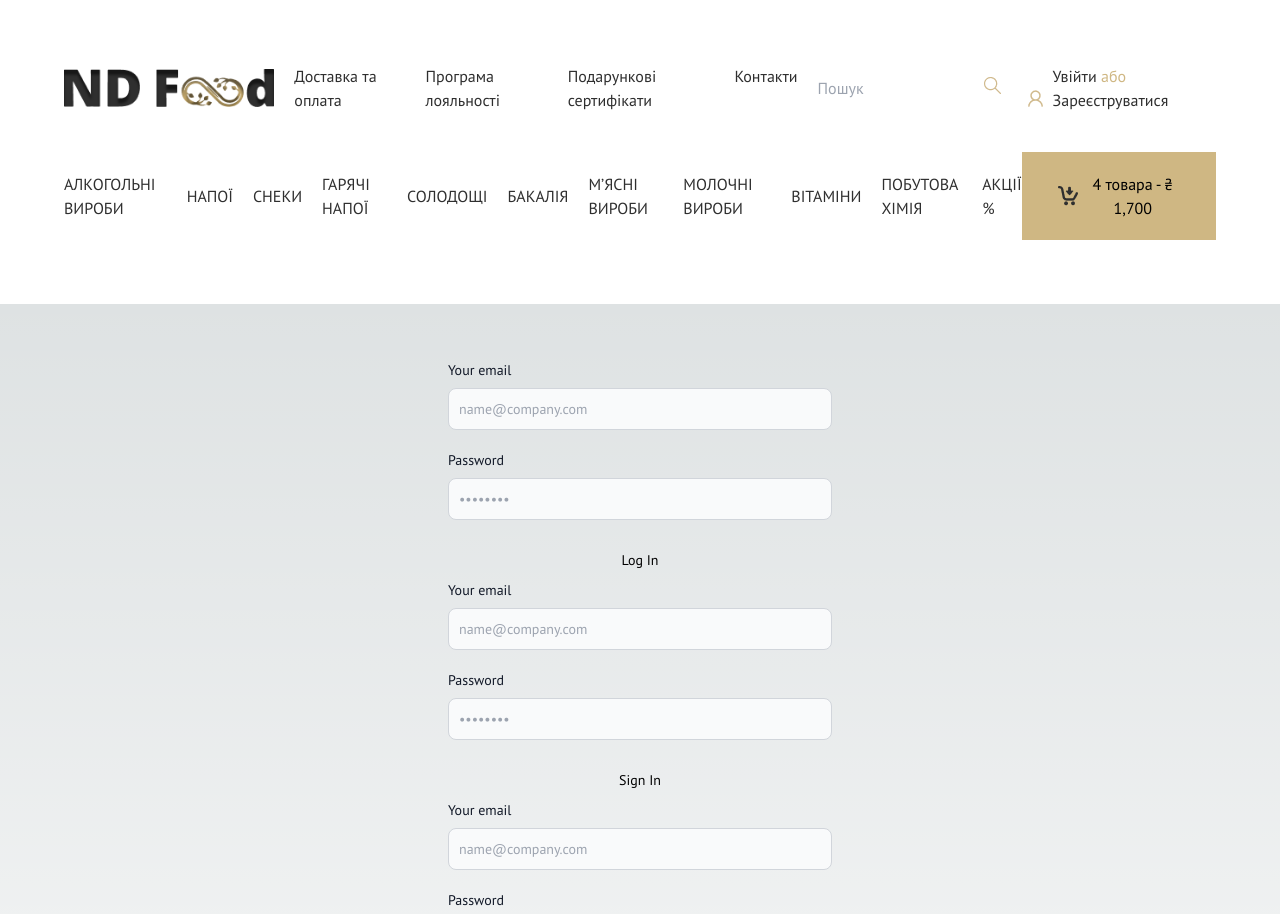
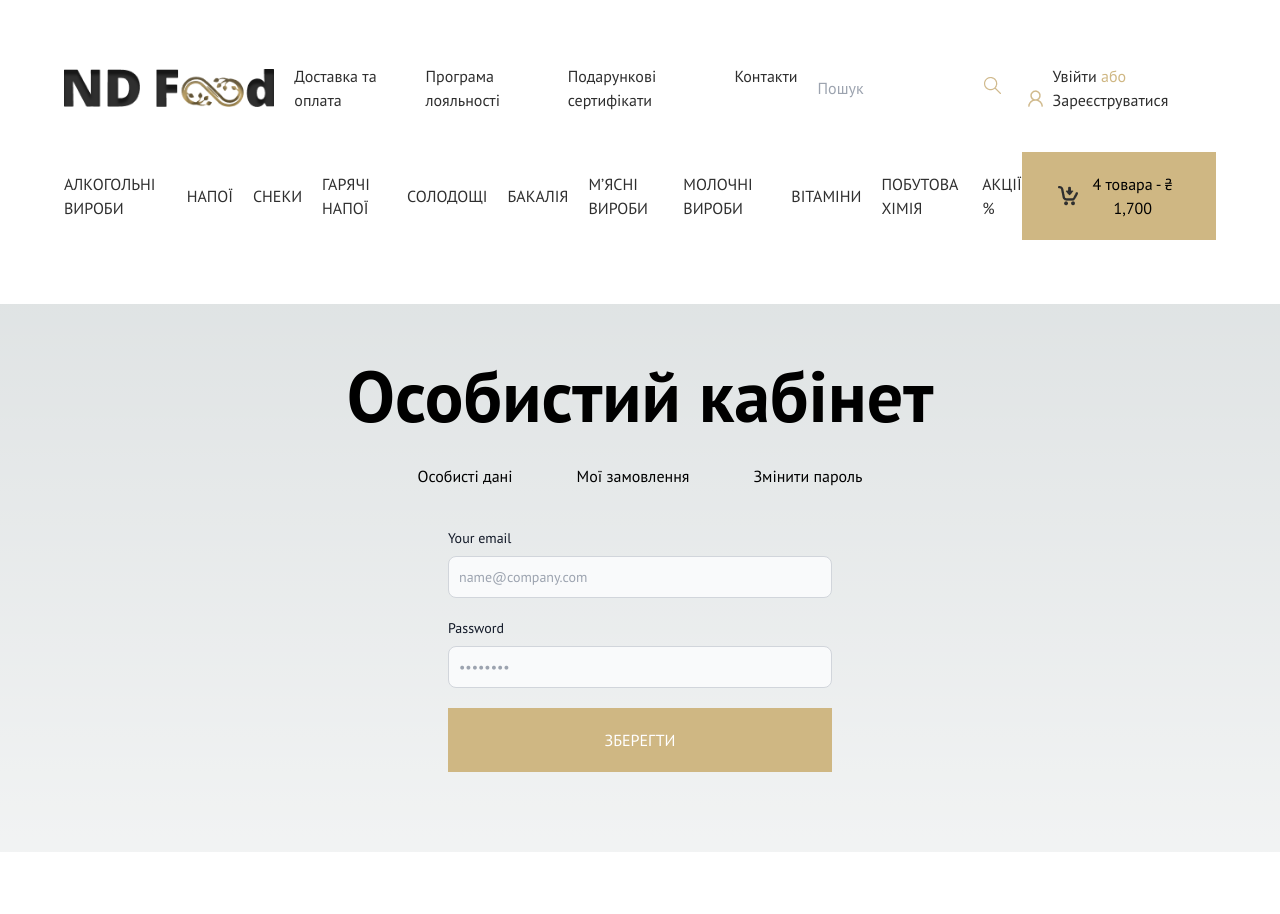
Before and after one commit to milkabaldi/ndfood, a Next.js app: page /profile in a window 1280 px wide. Shown: the top 914 px of the page. Built offline with nearby package versions, Linux system fonts and the light colour scheme.

Commit message:
Log in style

```diff
--- a/src/components/LogIn.jsx
+++ b/src/components/LogIn.jsx
@@ -8,27 +8,22 @@ import images from '/src/constants/images'
 export const LogIn = () => {
     return (
     <div className='pt-14 pb-20'>
+        <div>
+            <h1 className='text-primary text-center mb-8 text-7xl font-semibold	'>Особистий кабінет</h1>
+        </div>
+            <ul className='flex gap-x-16 items-center justify-center mb-10'>
+                <li><a href="£">Особисті дані</a></li>
+                <li><a href="£">Мої замовлення</a></li>
+                <li><a href="£">Змінити пароль</a></li>
+            </ul>
         <form className='flex flex-col w-96 m-auto p-'>
         <label for="email" class="block mb-2 text-sm font-medium text-gray-900 dark:text-white">Your email</label>
             <input type="email" name="email" id="email" class="mb-5 bg-gray-50 border border-gray-300 text-gray-900 sm:text-sm rounded-lg focus:ring-primary-600 focus:border-primary-600 block w-full p-2.5 dark:bg-gray-700 dark:border-gray-600 dark:placeholder-gray-400 dark:text-white dark:focus:ring-blue-500 dark:focus:border-blue-500" placeholder="name@company.com" required="" />
             <label for="password" class="block mb-2 text-sm font-medium text-gray-900 dark:text-white">Password</label>
             <input type="password" name="password" id="password" placeholder="••••••••" class="mb-5 bg-gray-50 border border-gray-300 text-gray-900 sm:text-sm rounded-lg focus:ring-primary-600 focus:border-primary-600 block w-full p-2.5 dark:bg-gray-700 dark:border-gray-600 dark:placeholder-gray-400 dark:text-white dark:focus:ring-blue-500 dark:focus:border-blue-500" required="" />
-            <button type="submit" class="w-full text-primary bg-brown hover:bg-primary-700 focus:ring-4 focus:outline-none focus:ring-primary-300 font-medium rounded-lg text-sm px-5 py-2.5 text-center dark:bg-primary-600">Log In</button>
+            <button type="submit" class="bg-dimLate hover:bg-dimMoca transition-colors ease-in-out duration-300 py-5 px-9 text-secondary text-center">ЗБЕРЕГТИ</button>
         </form>
-        <form className='flex flex-col w-96 m-auto p-'>
-        <label for="email" class="block mb-2 text-sm font-medium text-gray-900 dark:text-white">Your email</label>
-            <input type="email" name="email" id="email" class="mb-5 bg-gray-50 border border-gray-300 text-gray-900 sm:text-sm rounded-lg focus:ring-primary-600 focus:border-primary-600 block w-full p-2.5 dark:bg-gray-700 dark:border-gray-600 dark:placeholder-gray-400 dark:text-white dark:focus:ring-blue-500 dark:focus:border-blue-500" placeholder="name@company.com" required="" />
-            <label for="password" class="block mb-2 text-sm font-medium text-gray-900 dark:text-white">Password</label>
-            <input type="password" name="password" id="password" placeholder="••••••••" class="mb-5 bg-gray-50 border border-gray-300 text-gray-900 sm:text-sm rounded-lg focus:ring-primary-600 focus:border-primary-600 block w-full p-2.5 dark:bg-gray-700 dark:border-gray-600 dark:placeholder-gray-400 dark:text-white dark:focus:ring-blue-500 dark:focus:border-blue-500" required="" />
-            <button type="submit" class="w-full text-primary bg-brown hover:bg-primary-700 focus:ring-4 focus:outline-none focus:ring-primary-300 font-medium rounded-lg text-sm px-5 py-2.5 text-center dark:bg-primary-600">Sign In</button>
-        </form>
-        <form className='flex flex-col w-96 m-auto p-'>
-        <label for="email" class="block mb-2 text-sm font-medium text-gray-900 dark:text-white">Your email</label>
-            <input type="email" name="email" id="email" class="mb-5 bg-gray-50 border border-gray-300 text-gray-900 sm:text-sm rounded-lg focus:ring-primary-600 focus:border-primary-600 block w-full p-2.5 dark:bg-gray-700 dark:border-gray-600 dark:placeholder-gray-400 dark:text-white dark:focus:ring-blue-500 dark:focus:border-blue-500" placeholder="name@company.com" required="" />
-            <label for="password" class="block mb-2 text-sm font-medium text-gray-900 dark:text-white">Password</label>
-            <input type="password" name="password" id="password" placeholder="••••••••" class="mb-5 bg-gray-50 border border-gray-300 text-gray-900 sm:text-sm rounded-lg focus:ring-primary-600 focus:border-primary-600 block w-full p-2.5 dark:bg-gray-700 dark:border-gray-600 dark:placeholder-gray-400 dark:text-white dark:focus:ring-blue-500 dark:focus:border-blue-500" required="" />
-            <button type="submit" class="w-full text-primary bg-brown hover:bg-primary-700 focus:ring-4 focus:outline-none focus:ring-primary-300 font-medium rounded-lg text-sm px-5 py-2.5 text-center dark:bg-primary-600">Sign In</button>
-        </form>
+
     </div>
   )
 }
```
